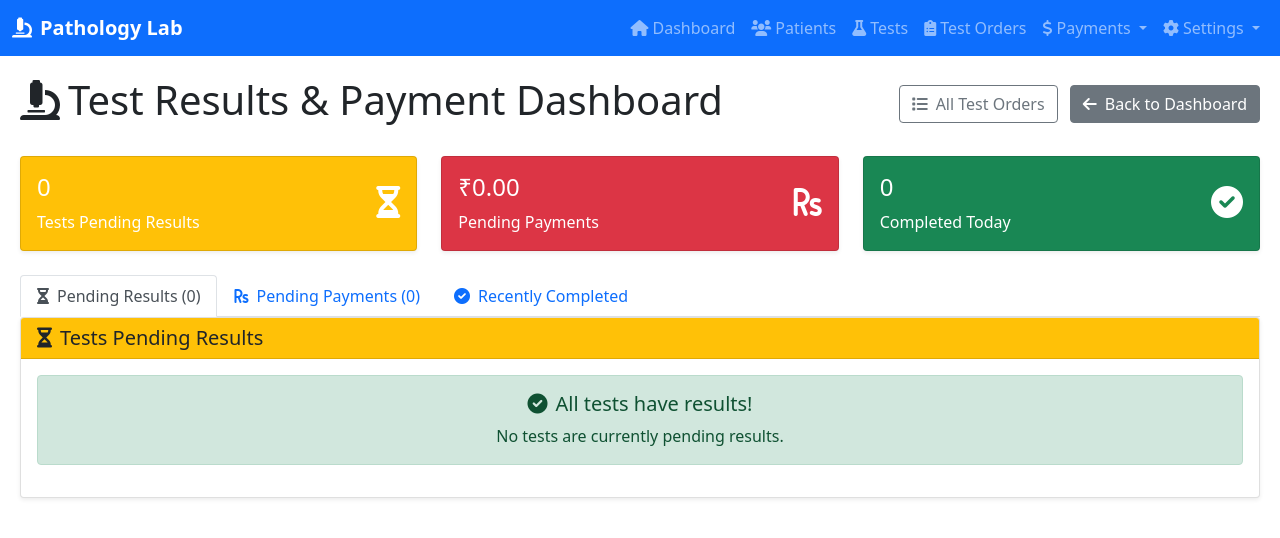
After one commit to jitendrapal/pathology-v1, a Flask app: page /test_results_dashboard in a window 1280 px wide. The commit adds this page. Shown: the top 538 px of the page. Run offline with Flask 3, Linux system fonts and the light colour scheme.

Commit message:
CREATE TEST RESULTS & PAYMENT DASHBOARD: Separate tab for updating test results and showing pending payments for final reports

```diff
--- a/app.py
+++ b/app.py
@@ -287,6 +287,82 @@ def update_patient_tests(patient_id):
         app.logger.error(f'Error updating patient tests: {str(e)}')
 
     return redirect(url_for('patient_detail', id=patient_id))
+
+@app.route('/test_results_dashboard')
+def test_results_dashboard():
+    """Dashboard for updating test results and managing pending payments"""
+    from sqlalchemy.orm import joinedload
+
+    # Get all pending tests that need results
+    pending_tests = PatientTest.query.options(
+        joinedload(PatientTest.patient),
+        joinedload(PatientTest.test)
+    ).filter(PatientTest.status.in_(['Pending', 'In Progress'])).order_by(
+        PatientTest.date_ordered.desc()
+    ).all()
+
+    # Get all completed tests that might need final payment
+    completed_tests = PatientTest.query.options(
+        joinedload(PatientTest.patient),
+        joinedload(PatientTest.test)
+    ).filter(PatientTest.status == 'Completed').order_by(
+        PatientTest.date_completed.desc()
+    ).limit(50).all()
+
+    # Get patient bills with pending amounts
+    pending_bills = PatientBill.query.options(
+        joinedload(PatientBill.patient)
+    ).filter(PatientBill.remaining_amount > 0).order_by(
+        PatientBill.bill_date.desc()
+    ).all()
+
+    # Calculate summary statistics
+    total_pending_tests = len(pending_tests)
+    total_pending_amount = sum([bill.remaining_amount for bill in pending_bills])
+    total_completed_today = PatientTest.query.filter(
+        PatientTest.status == 'Completed',
+        PatientTest.date_completed >= datetime.now().date()
+    ).count()
+
+    return render_template('test_results_dashboard.html',
+                         pending_tests=pending_tests,
+                         completed_tests=completed_tests,
+                         pending_bills=pending_bills,
+                         total_pending_tests=total_pending_tests,
+                         total_pending_amount=total_pending_amount,
+                         total_completed_today=total_completed_today)
+
+@app.route('/quick_update_test/<int:test_id>', methods=['GET', 'POST'])
+def quick_update_test(test_id):
+    """Quick update test results from dashboard"""
+    patient_test = PatientTest.query.get_or_404(test_id)
+
+    if request.method == 'POST':
+        try:
+            # Update test results
+            patient_test.results = request.form.get('results', '')
+            patient_test.status = request.form.get('status', 'Completed')
+            patient_test.notes = request.form.get('notes', '')
+
+            if patient_test.status == 'Completed' and not patient_test.date_completed:
+                patient_test.date_completed = datetime.now()
+
+            db.session.commit()
+            flash(f'Test results updated successfully for {patient_test.patient.full_name}!', 'success')
+
+            # Check if there are pending payments
+            patient_bill = PatientBill.query.filter_by(patient_id=patient_test.patient_id).first()
+            if patient_bill and patient_bill.remaining_amount > 0:
+                flash(f'Pending payment: ₹{patient_bill.remaining_amount:.2f} - Collect before printing report', 'warning')
+
+            return redirect(url_for('test_results_dashboard'))
+
+        except Exception as e:
+            db.session.rollback()
+            flash('An error occurred while updating test results. Please try again.', 'error')
+            app.logger.error(f'Error updating test results: {str(e)}')
+
+    return render_template('quick_update_test.html', patient_test=patient_test)
 
 # Payment Management Routes
 @app.route('/payments')
--- a/templates/index.html
+++ b/templates/index.html
@@ -142,6 +142,12 @@
                         </a>
                     </div>
                     <div class="col-md-4 mb-3">
+                        <a href="{{ url_for('test_results_dashboard') }}" class="btn btn-primary btn-lg w-100">
+                            <i class="fas fa-microscope me-2"></i>Test Results & Payments
+                            <br><small>Update results & collect payments</small>
+                        </a>
+                    </div>
+                    <div class="col-md-4 mb-3">
                         <a href="{{ url_for('bulk_update_tests') }}" class="btn btn-warning btn-lg w-100">
                             <i class="fas fa-edit me-2"></i>Bulk Update Tests
                         </a>
--- /dev/null
+++ b/templates/test_results_dashboard.html
@@ -0,0 +1,339 @@
+{% extends "base.html" %}
+
+{% block title %}Test Results & Payment Dashboard - Pathology Lab{% endblock %}
+
+{% block content %}
+<div class="row">
+    <div class="col-12">
+        <div class="d-flex justify-content-between align-items-center mb-4">
+            <h1>
+                <i class="fas fa-microscope me-2"></i>Test Results & Payment Dashboard
+            </h1>
+            <div>
+                <a href="{{ url_for('patient_tests') }}" class="btn btn-outline-secondary me-2">
+                    <i class="fas fa-list me-2"></i>All Test Orders
+                </a>
+                <a href="{{ url_for('index') }}" class="btn btn-secondary">
+                    <i class="fas fa-arrow-left me-2"></i>Back to Dashboard
+                </a>
+            </div>
+        </div>
+    </div>
+</div>
+
+<!-- Summary Statistics -->
+<div class="row mb-4">
+    <div class="col-md-4">
+        <div class="card bg-warning text-white">
+            <div class="card-body">
+                <div class="d-flex justify-content-between">
+                    <div>
+                        <h4>{{ total_pending_tests }}</h4>
+                        <p class="mb-0">Tests Pending Results</p>
+                    </div>
+                    <div class="align-self-center">
+                        <i class="fas fa-hourglass-half fa-2x"></i>
+                    </div>
+                </div>
+            </div>
+        </div>
+    </div>
+    <div class="col-md-4">
+        <div class="card bg-danger text-white">
+            <div class="card-body">
+                <div class="d-flex justify-content-between">
+                    <div>
+                        <h4>₹{{ "%.2f"|format(total_pending_amount) }}</h4>
+                        <p class="mb-0">Pending Payments</p>
+                    </div>
+                    <div class="align-self-center">
+                        <i class="fas fa-rupee-sign fa-2x"></i>
+                    </div>
+                </div>
+            </div>
+        </div>
+    </div>
+    <div class="col-md-4">
+        <div class="card bg-success text-white">
+            <div class="card-body">
+                <div class="d-flex justify-content-between">
+                    <div>
+                        <h4>{{ total_completed_today }}</h4>
+                        <p class="mb-0">Completed Today</p>
+                    </div>
+                    <div class="align-self-center">
+                        <i class="fas fa-check-circle fa-2x"></i>
+                    </div>
+                </div>
+            </div>
+        </div>
+    </div>
+</div>
+
+<!-- Tabs for different sections -->
+<ul class="nav nav-tabs" id="resultsTabs" role="tablist">
+    <li class="nav-item" role="presentation">
+        <button class="nav-link active" id="pending-tab" data-bs-toggle="tab" data-bs-target="#pending" type="button" role="tab">
+            <i class="fas fa-hourglass-half me-2"></i>Pending Results ({{ total_pending_tests }})
+        </button>
+    </li>
+    <li class="nav-item" role="presentation">
+        <button class="nav-link" id="payments-tab" data-bs-toggle="tab" data-bs-target="#payments" type="button" role="tab">
+            <i class="fas fa-rupee-sign me-2"></i>Pending Payments ({{ pending_bills|length }})
+        </button>
+    </li>
+    <li class="nav-item" role="presentation">
+        <button class="nav-link" id="completed-tab" data-bs-toggle="tab" data-bs-target="#completed" type="button" role="tab">
+            <i class="fas fa-check-circle me-2"></i>Recently Completed
+        </button>
+    </li>
+</ul>
+
+<div class="tab-content" id="resultsTabContent">
+    <!-- Pending Results Tab -->
+    <div class="tab-pane fade show active" id="pending" role="tabpanel">
+        <div class="card">
+            <div class="card-header bg-warning text-dark">
+                <h5 class="mb-0">
+                    <i class="fas fa-hourglass-half me-2"></i>Tests Pending Results
+                </h5>
+            </div>
+            <div class="card-body">
+                {% if pending_tests %}
+                <div class="table-responsive">
+                    <table class="table table-hover">
+                        <thead class="table-light">
+                            <tr>
+                                <th>Patient</th>
+                                <th>Test</th>
+                                <th>Date Ordered</th>
+                                <th>Status</th>
+                                <th>Sample Collector</th>
+                                <th>Actions</th>
+                            </tr>
+                        </thead>
+                        <tbody>
+                            {% for patient_test in pending_tests %}
+                            <tr class="{% if patient_test.status == 'Pending' %}table-warning{% else %}table-info{% endif %}">
+                                <td>
+                                    <strong>{{ patient_test.patient.full_name }}</strong>
+                                    <br><small class="text-muted">ID: {{ patient_test.patient.id }}</small>
+                                </td>
+                                <td>
+                                    <strong>{{ patient_test.test.name }}</strong>
+                                    <br><small class="text-muted">₹{{ "%.2f"|format(patient_test.test.cost) }}</small>
+                                </td>
+                                <td>{{ patient_test.date_ordered.strftime('%d/%m/%Y') if patient_test.date_ordered else 'N/A' }}</td>
+                                <td>
+                                    <span class="badge {% if patient_test.status == 'Pending' %}bg-warning{% else %}bg-info{% endif %}">
+                                        {{ patient_test.status }}
+                                    </span>
+                                </td>
+                                <td>{{ patient_test.sample_collector or 'Not assigned' }}</td>
+                                <td>
+                                    <div class="btn-group btn-group-sm">
+                                        <a href="{{ url_for('quick_update_test', test_id=patient_test.id) }}" class="btn btn-primary">
+                                            <i class="fas fa-edit"></i> Quick Update
+                                        </a>
+                                        <a href="{{ url_for('patient_detail', id=patient_test.patient.id) }}" class="btn btn-outline-primary">
+                                            <i class="fas fa-user"></i> Patient Details
+                                        </a>
+                                        <a href="{{ url_for('edit_patient_test', id=patient_test.id) }}" class="btn btn-outline-secondary">
+                                            <i class="fas fa-cog"></i> Edit
+                                        </a>
+                                    </div>
+                                </td>
+                            </tr>
+                            {% endfor %}
+                        </tbody>
+                    </table>
+                </div>
+                {% else %}
+                <div class="alert alert-success text-center">
+                    <h5><i class="fas fa-check-circle me-2"></i>All tests have results!</h5>
+                    <p class="mb-0">No tests are currently pending results.</p>
+                </div>
+                {% endif %}
+            </div>
+        </div>
+    </div>
+
+    <!-- Pending Payments Tab -->
+    <div class="tab-pane fade" id="payments" role="tabpanel">
+        <div class="card">
+            <div class="card-header bg-danger text-white">
+                <h5 class="mb-0">
+                    <i class="fas fa-rupee-sign me-2"></i>Pending Payments for Final Reports
+                </h5>
+            </div>
+            <div class="card-body">
+                {% if pending_bills %}
+                <div class="table-responsive">
+                    <table class="table table-hover">
+                        <thead class="table-light">
+                            <tr>
+                                <th>Patient</th>
+                                <th>Total Amount</th>
+                                <th>Paid Amount</th>
+                                <th>Remaining Amount</th>
+                                <th>Payment Status</th>
+                                <th>Actions</th>
+                            </tr>
+                        </thead>
+                        <tbody>
+                            {% for bill in pending_bills %}
+                            <tr class="table-warning">
+                                <td>
+                                    <strong>{{ bill.patient.full_name }}</strong>
+                                    <br><small class="text-muted">ID: {{ bill.patient.id }}</small>
+                                    <br><small class="text-muted">Phone: {{ bill.patient.phone }}</small>
+                                </td>
+                                <td>
+                                    <strong class="text-primary">₹{{ "%.2f"|format(bill.total_amount) }}</strong>
+                                </td>
+                                <td>
+                                    <span class="text-success">₹{{ "%.2f"|format(bill.paid_amount) }}</span>
+                                </td>
+                                <td>
+                                    <strong class="text-danger">₹{{ "%.2f"|format(bill.remaining_amount) }}</strong>
+                                </td>
+                                <td>
+                                    <span class="badge {% if bill.payment_status == 'Fully Paid' %}bg-success{% elif bill.payment_status == 'Partially Paid' %}bg-warning{% else %}bg-danger{% endif %}">
+                                        {{ bill.payment_status }}
+                                    </span>
+                                </td>
+                                <td>
+                                    <div class="btn-group btn-group-sm">
+                                        <a href="{{ url_for('patient_billing', patient_id=bill.patient.id) }}" class="btn btn-warning">
+                                            <i class="fas fa-credit-card"></i> Collect Payment
+                                        </a>
+                                        <a href="{{ url_for('patient_detail', id=bill.patient.id) }}" class="btn btn-outline-primary">
+                                            <i class="fas fa-user"></i> View Patient
+                                        </a>
+                                        {% if bill.remaining_amount <= 0 %}
+                                        <a href="{{ url_for('patient_report', patient_id=bill.patient.id) }}" class="btn btn-success" target="_blank">
+                                            <i class="fas fa-print"></i> Print Report
+                                        </a>
+                                        {% endif %}
+                                    </div>
+                                </td>
+                            </tr>
+                            {% endfor %}
+                        </tbody>
+                    </table>
+                </div>
+                {% else %}
+                <div class="alert alert-success text-center">
+                    <h5><i class="fas fa-check-circle me-2"></i>All payments collected!</h5>
+                    <p class="mb-0">No pending payments for final reports.</p>
+                </div>
+                {% endif %}
+            </div>
+        </div>
+    </div>
+
+    <!-- Recently Completed Tab -->
+    <div class="tab-pane fade" id="completed" role="tabpanel">
+        <div class="card">
+            <div class="card-header bg-success text-white">
+                <h5 class="mb-0">
+                    <i class="fas fa-check-circle me-2"></i>Recently Completed Tests
+                </h5>
+            </div>
+            <div class="card-body">
+                {% if completed_tests %}
+                <div class="table-responsive">
+                    <table class="table table-hover">
+                        <thead class="table-light">
+                            <tr>
+                                <th>Patient</th>
+                                <th>Test</th>
+                                <th>Date Completed</th>
+                                <th>Results</th>
+                                <th>Payment Status</th>
+                                <th>Actions</th>
+                            </tr>
+                        </thead>
+                        <tbody>
+                            {% for patient_test in completed_tests %}
+                            <tr class="table-success">
+                                <td>
+                                    <strong>{{ patient_test.patient.full_name }}</strong>
+                                    <br><small class="text-muted">ID: {{ patient_test.patient.id }}</small>
+                                </td>
+                                <td>
+                                    <strong>{{ patient_test.test.name }}</strong>
+                                    <br><small class="text-muted">₹{{ "%.2f"|format(patient_test.test.cost) }}</small>
+                                </td>
+                                <td>{{ patient_test.date_completed.strftime('%d/%m/%Y %H:%M') if patient_test.date_completed else 'N/A' }}</td>
+                                <td>
+                                    {% if patient_test.results %}
+                                    <span class="text-success">✓ Available</span>
+                                    {% else %}
+                                    <span class="text-muted">No results</span>
+                                    {% endif %}
+                                </td>
+                                <td>
+                                    {% set patient_bill = patient_test.patient.bills|first %}
+                                    {% if patient_bill %}
+                                    <span class="badge {% if patient_bill.payment_status == 'Fully Paid' %}bg-success{% elif patient_bill.payment_status == 'Partially Paid' %}bg-warning{% else %}bg-danger{% endif %}">
+                                        {{ patient_bill.payment_status }}
+                                    </span>
+                                    {% if patient_bill.remaining_amount > 0 %}
+                                    <br><small class="text-danger">Pending: ₹{{ "%.2f"|format(patient_bill.remaining_amount) }}</small>
+                                    {% endif %}
+                                    {% else %}
+                                    <span class="badge bg-secondary">No billing info</span>
+                                    {% endif %}
+                                </td>
+                                <td>
+                                    <div class="btn-group btn-group-sm">
+                                        {% set patient_bill = patient_test.patient.bills|first %}
+                                        {% if patient_bill and patient_bill.remaining_amount <= 0 %}
+                                        <a href="{{ url_for('patient_report', patient_id=patient_test.patient.id) }}" class="btn btn-success" target="_blank">
+                                            <i class="fas fa-print"></i> Print Report
+                                        </a>
+                                        {% elif patient_bill and patient_bill.remaining_amount > 0 %}
+                                        <a href="{{ url_for('patient_billing', patient_id=patient_test.patient.id) }}" class="btn btn-warning">
+                                            <i class="fas fa-credit-card"></i> Collect ₹{{ "%.2f"|format(patient_bill.remaining_amount) }}
+                                        </a>
+                                        {% endif %}
+                                        <a href="{{ url_for('patient_detail', id=patient_test.patient.id) }}" class="btn btn-outline-primary">
+                                            <i class="fas fa-user"></i> View Patient
+                                        </a>
+                                    </div>
+                                </td>
+                            </tr>
+                            {% endfor %}
+                        </tbody>
+                    </table>
+                </div>
+                {% else %}
+                <div class="alert alert-info text-center">
+                    <h5><i class="fas fa-info-circle me-2"></i>No completed tests</h5>
+                    <p class="mb-0">No tests have been completed recently.</p>
+                </div>
+                {% endif %}
+            </div>
+        </div>
+    </div>
+</div>
+
+{% endblock %}
+
+{% block scripts %}
+<script>
+document.addEventListener('DOMContentLoaded', function() {
+    // Auto-refresh every 5 minutes
+    setTimeout(function() {
+        location.reload();
+    }, 300000); // 5 minutes
+
+    // Add tooltips for better UX
+    var tooltipTriggerList = [].slice.call(document.querySelectorAll('[data-bs-toggle="tooltip"]'));
+    var tooltipList = tooltipTriggerList.map(function (tooltipTriggerEl) {
+        return new bootstrap.Tooltip(tooltipTriggerEl);
+    });
+});
+</script>
+{% endblock %}
```
Also changed, not shown: templates/quick_update_test.html (added, +218 -0 lines).
